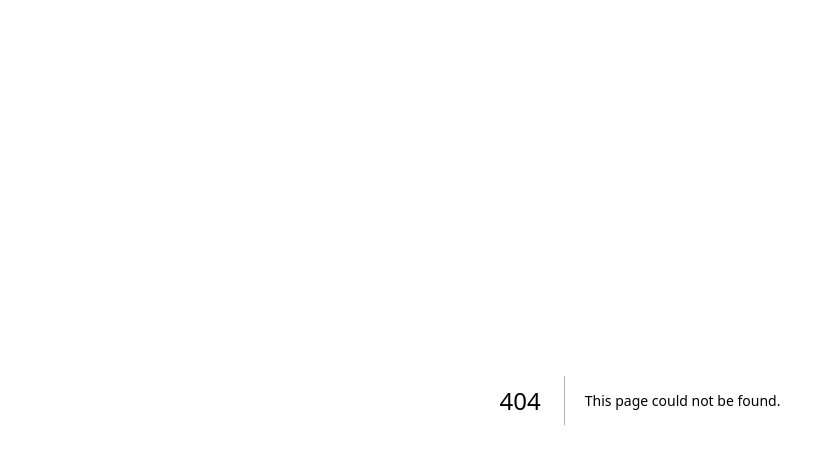
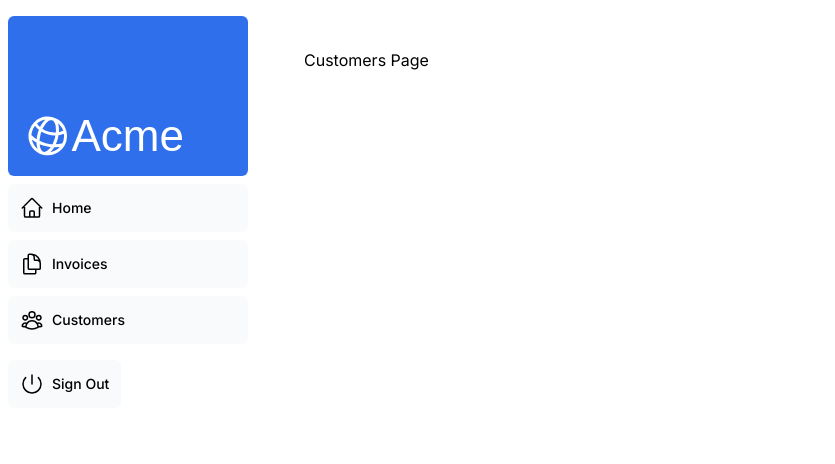
Before and after one commit to Agustin-Daniel/learn-nextjs-dashboard, a Next.js app: page /dashboard/customers in a window 1280 px wide. Before the commit this address had no page. Shown: the top 464 px of the page, without its empty margins (0-835 px from the left). Built offline with nearby package versions, Linux system fonts and the light colour scheme; a web font is replaced by a local one.

Commit message:
chapter 5

```diff
--- /dev/null
+++ b/app/dashboard/customers/page.tsx
@@ -0,0 +1,3 @@
+export default function Page() {
+    return <p>Customers Page</p>
+}
--- /dev/null
+++ b/app/dashboard/invoices/page.tsx
@@ -0,0 +1,3 @@
+export default function Page() {
+    return <p>Invoices Page</p>
+}
--- /dev/null
+++ b/app/dashboard/layout.tsx
@@ -0,0 +1,14 @@
+import SideNav from "../ui/dashboard/sidenav";
+
+export default function Layout({ children }: { children: React.ReactNode}){
+    return (
+        <div className="flex h-screen flex-col md:flex-row md:overflow-hidden">
+            <div className="w-full flex-none md:w-64">
+                <div>
+                    <SideNav />
+                </div>
+            </div>
+            <div className="flex-grow p-6 md:overflow-y-auto md:p-12">{ children }</div>
+        </div>
+    )
+}
--- /dev/null
+++ b/app/dashboard/page.tsx
@@ -0,0 +1,3 @@
+export default function Page() {
+    return <p>Dashboard Page</p>
+}
--- a/app/ui/dashboard/nav-links.tsx
+++ b/app/ui/dashboard/nav-links.tsx
@@ -2,18 +2,19 @@
 	UserGroupIcon,
 	HomeIcon,
 	DocumentDuplicateIcon,
-} from '@heroicons/react/24/outline';
+} from "@heroicons/react/24/outline";
+import Link from "next/link";
 
 // Map of links to display in the side navigation.
 // Depending on the size of the application, this would be stored in a database.
 const links = [
-  { name: 'Home', href: '/dashboard', icon: HomeIcon },
+	{ name: "Home", href: "/dashboard", icon: HomeIcon },
 	{
-    name: 'Invoices',
-    href: '/dashboard/invoices',
+		name: "Invoices",
+		href: "/dashboard/invoices",
 		icon: DocumentDuplicateIcon,
 	},
-  { name: 'Customers', href: '/dashboard/customers', icon: UserGroupIcon },
+	{ name: "Customers", href: "/dashboard/customers", icon: UserGroupIcon },
 ];
 
 export default function NavLinks() {
@@ -22,14 +23,14 @@
 			{links.map((link) => {
 				const LinkIcon = link.icon;
 				return (
-          <a
+					<Link
 						key={link.name}
 						href={link.href}
 						className="flex h-[48px] grow items-center justify-center gap-2 rounded-md bg-gray-50 p-3 text-sm font-medium hover:bg-sky-100 hover:text-blue-600 md:flex-none md:justify-start md:p-2 md:px-3"
 					>
 						<LinkIcon className="w-6" />
 						<p className="hidden md:block">{link.name}</p>
-          </a>
+					</Link>
 				);
 			})}
 		</>
```
Lines whose indentation alone changed are shown as unchanged.
